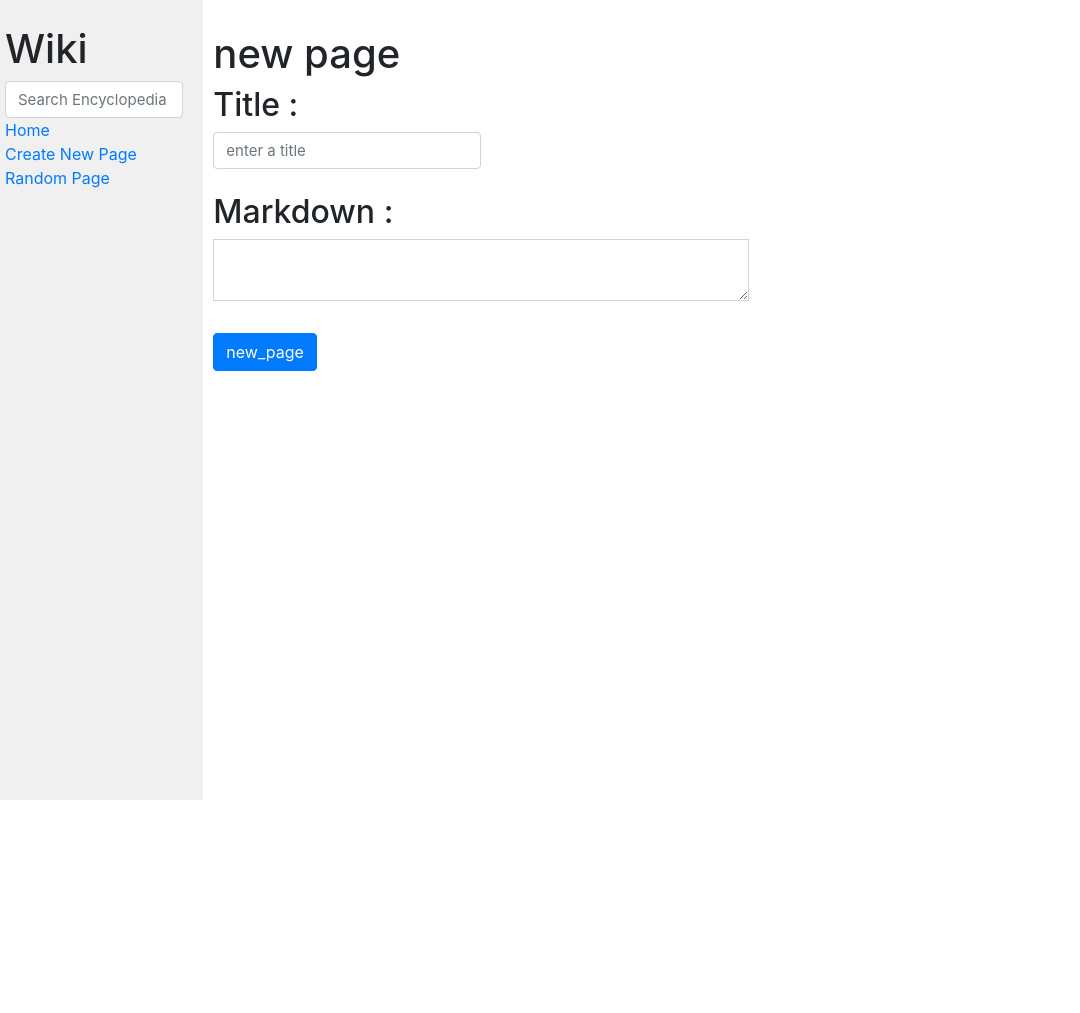
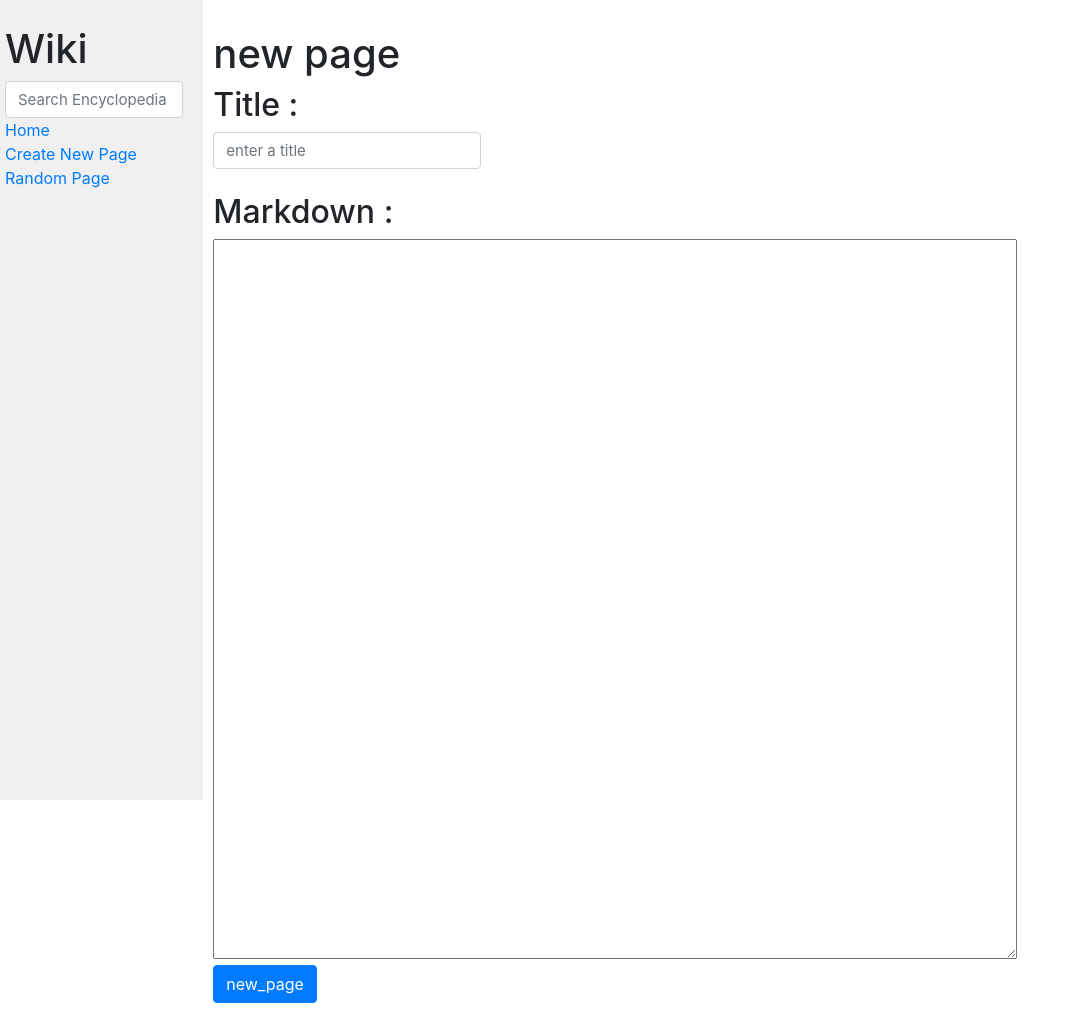
Before and after one commit to zgmbie/wiki, a Django app: page /new/ in a window 1280 px wide. Shown: the whole page, without its empty margins (0-1080 px from the left). Before the commit the page ends 800 px from the top, so only its background shows below. Run offline with Django 3.2, Linux system fonts and the light colour scheme; some libraries are stand-ins or nearby versions.

Commit message:
Update new.html

```diff
--- a/wiki/encyclopedia/templates/encyclopedia/new.html
+++ b/wiki/encyclopedia/templates/encyclopedia/new.html
@@ -15,7 +15,7 @@
         <br>
         <label class="h2">Markdown :</label>
         <br>
-        <textarea name="content" class="form-control rounded-0 mb-2 col-lg-6"></textarea>
+        <textarea name="content" class="search w-75"></textarea>
         <br>
         <input type="submit" value="new_page" class="btn btn-primary btn-md">
 
```
